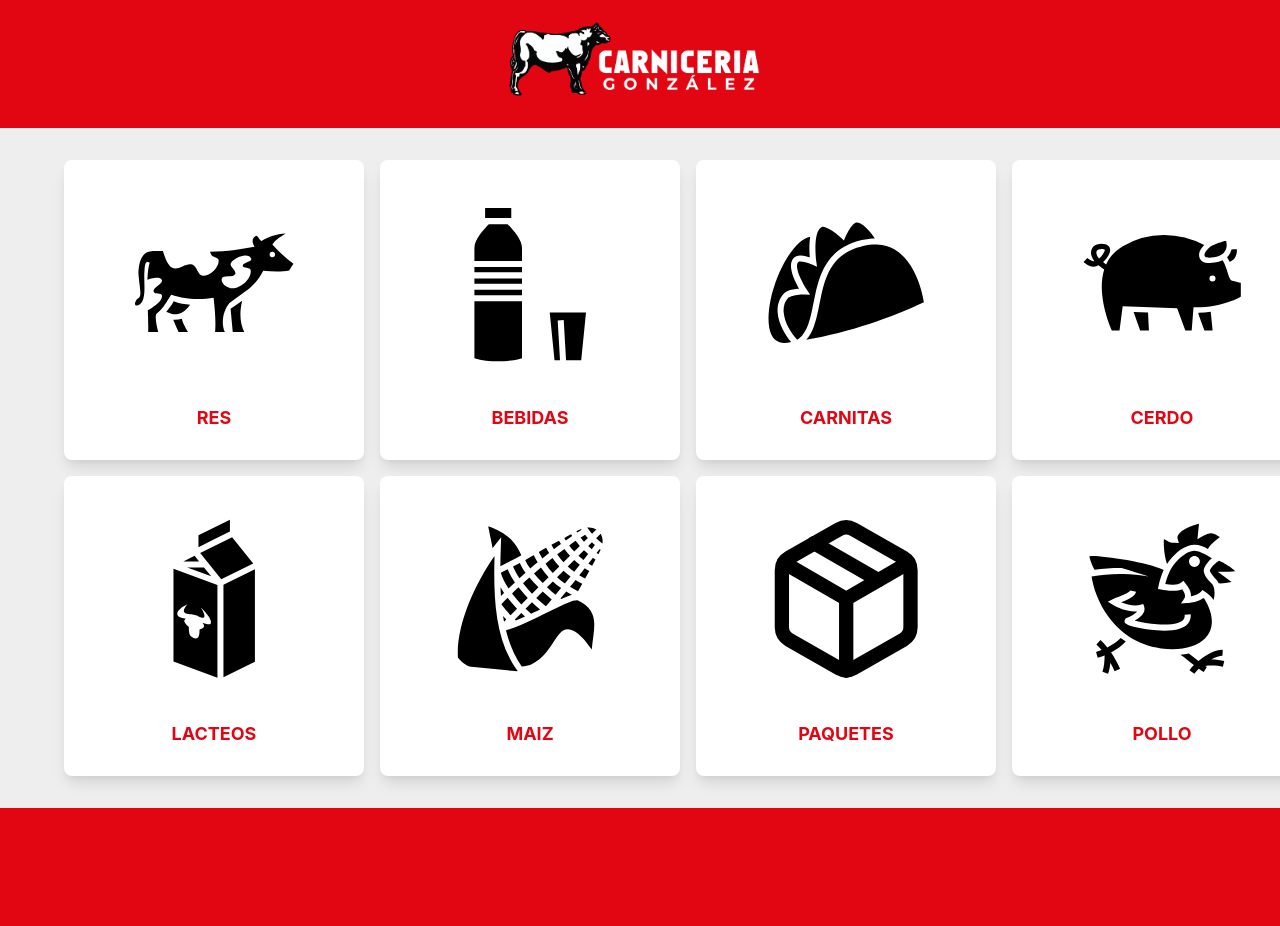
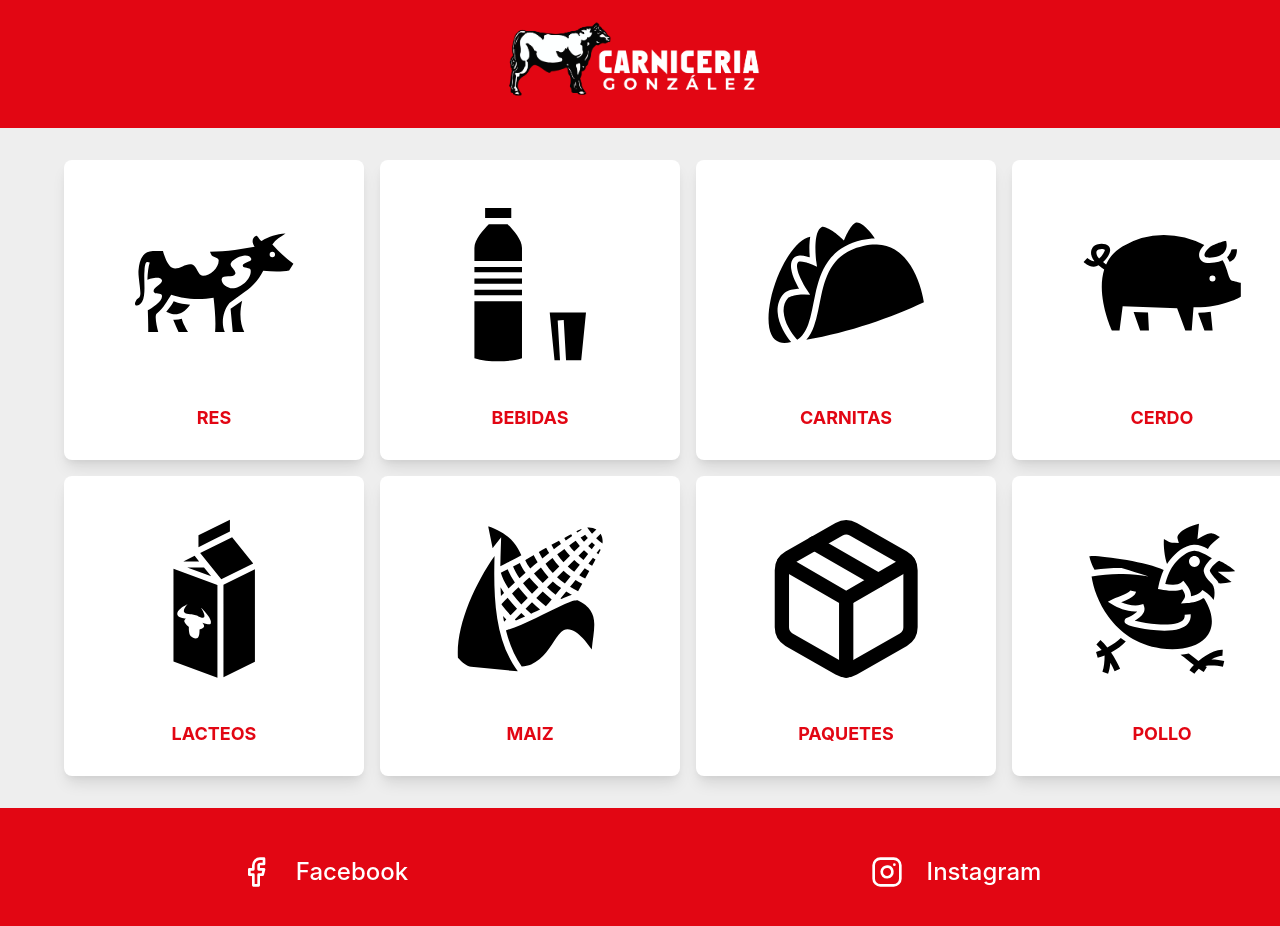
Before and after one commit to theoliver264/carniceria-gonzalez, a Next.js app: page / in a window 1280 px wide. Shown: the top 926 px of the page. Built offline with nearby package versions, Linux system fonts and the light colour scheme.

Commit message:
Add social media links

```diff
--- a/pages/index.jsx
+++ b/pages/index.jsx
@@ -17,8 +17,9 @@ import {
   GiChicken,
   GiTacos,
 } from "react-icons/gi";
-import { FiPackage } from "react-icons/fi";
+import { FiFacebook, FiInstagram, FiPackage } from "react-icons/fi";
 import { GoPlus } from "react-icons/go";
+import { Icon } from "@chakra-ui/react";
 
 const Images = [
   { title: "Res", path: "/img/Res.jpg", icon: GiCow },
@@ -86,7 +87,42 @@ export default function Home() {
           </Grid>
         </Box>
 
-        <Box w="100%" h="128px" bg="#E20613" placeSelf="flex-end"></Box>
+        <Grid
+          w="100%"
+          minH="128px"
+          bg="#E20613"
+          placeSelf="flex-end"
+          templateColumns={{ base: "1fr", lg: "1fr 1fr" }}
+          placeItems="center"
+          gap="1rem"
+          color="white"
+          p="1rem"
+        >
+          <HStack gridGap="1rem">
+            <Icon as={FiFacebook} boxSize={8} />
+            <Text
+              as="a"
+              href="https://www.facebook.com/carniceriagonzalezmzo/"
+              target="_blank"
+              fontSize="1.5rem"
+              fontWeight="medium"
+            >
+              Facebook
+            </Text>
+          </HStack>
+          <HStack gridGap="1rem">
+            <Icon as={FiInstagram} boxSize={8} />
+            <Text
+              as="a"
+              href="https://www.instagram.com/carniceria.gonzalez/"
+              target="_blank"
+              fontSize="1.5rem"
+              fontWeight="medium"
+            >
+              Instagram
+            </Text>
+          </HStack>
+        </Grid>
       </Flex>
     </>
   );
```
